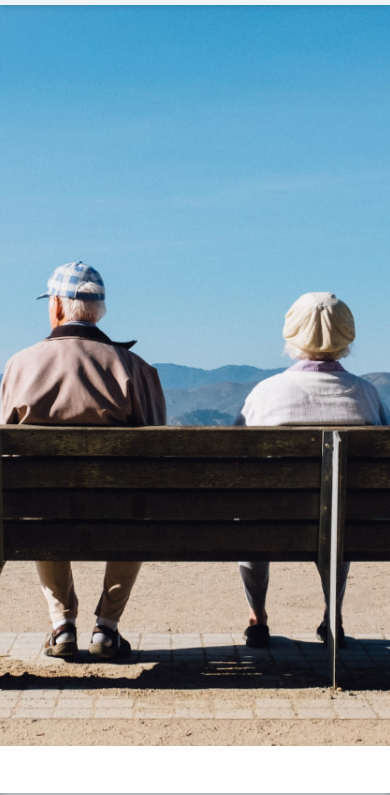
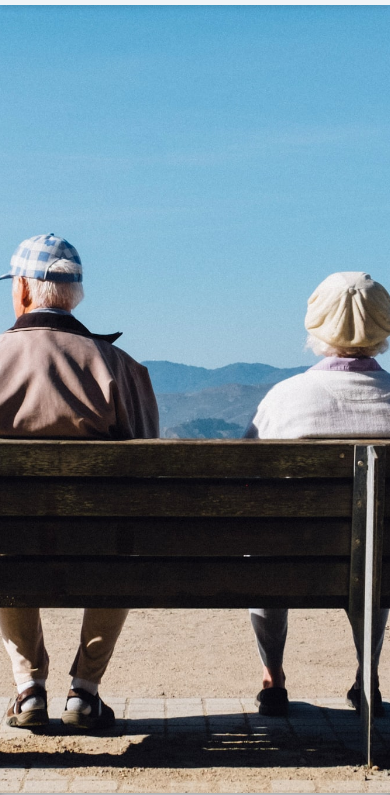
Before and after one commit to bruno-salzani/enfermagem-senac, a plain HTML site: page index.html in a window 390 px wide. Shown: the part 51-846 px from the top of the page. Drawn offline with Linux system fonts and the light colour scheme.

Commit message:
bg fix for ios

```diff
--- a/src/css/style.css
+++ b/src/css/style.css
@@ -188,7 +188,7 @@ p {
 	}
 	.page__background--home {
 		background-attachment: scroll;
-		background-size: auto 749px;
+		background-size: auto 936px;
 	}
 }
 
```
